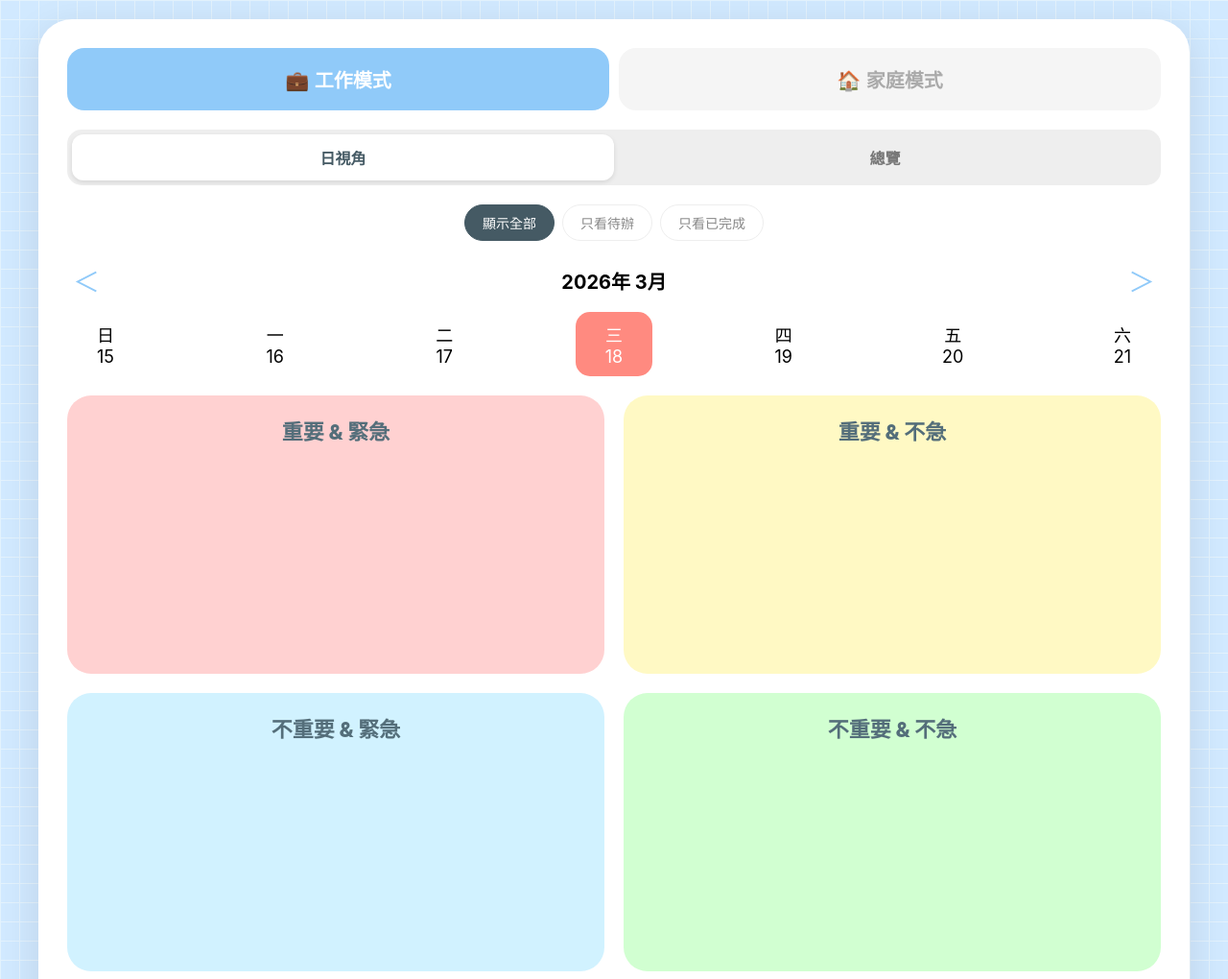
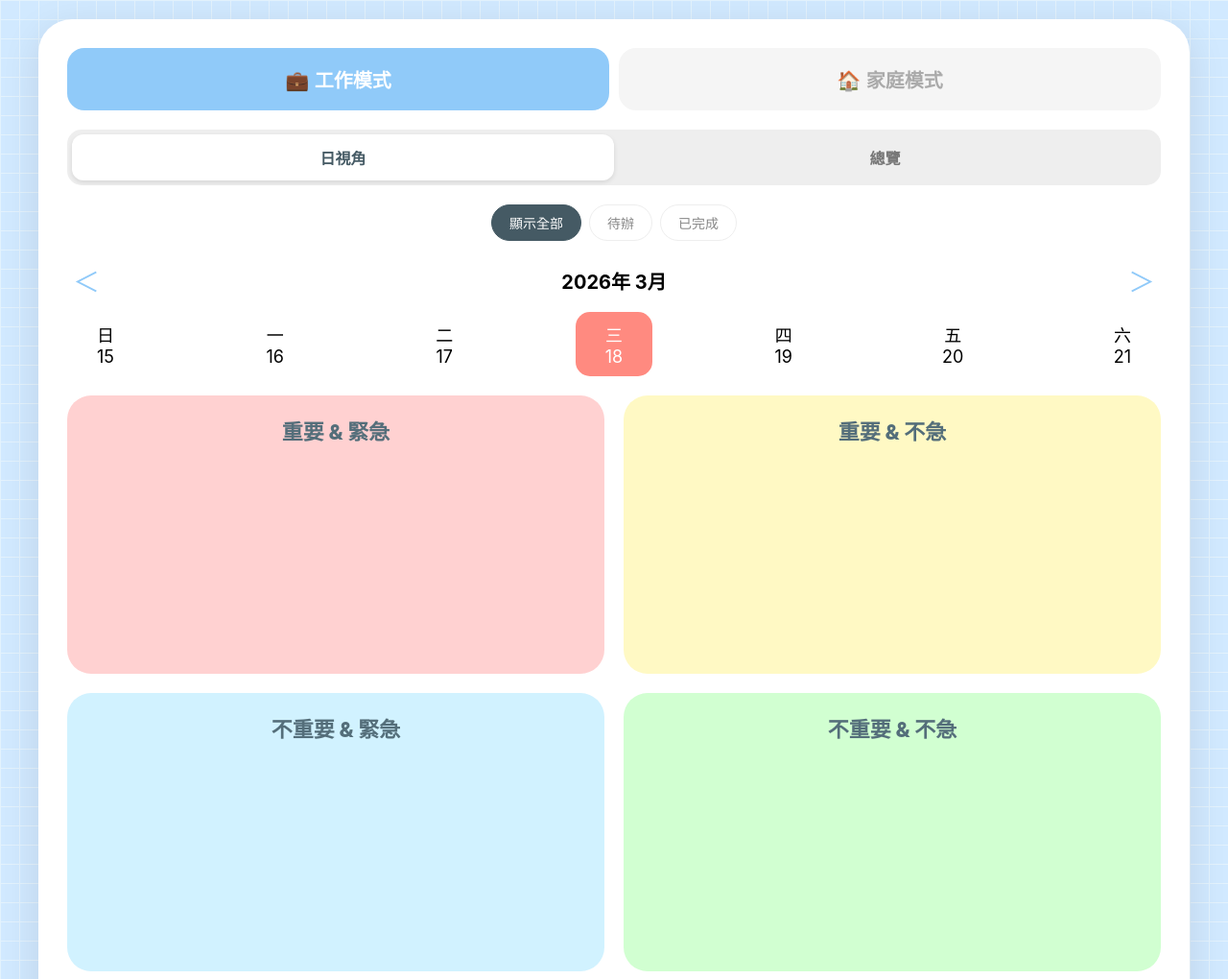
Before and after one commit to AlinaFromTW/my-todo, a plain HTML site: page index.html in a window 1280 px wide. Shown: the top 1020 px of the page at 96% size. Drawn offline with Linux system fonts and the light colour scheme; no server answers.

Commit message:
Update index.html

```diff
--- a/index.html
+++ b/index.html
@@ -130,8 +130,8 @@
 
     <div class="filter-group">
         <button class="filter-btn active" id="filter-all" onclick="setFilter('all')">顯示全部</button>
-        <button class="filter-btn" id="filter-pending" onclick="setFilter('pending')">只看待辦</button>
-        <button class="filter-btn" id="filter-done" onclick="setFilter('done')">只看已完成</button>
+        <button class="filter-btn" id="filter-pending" onclick="setFilter('pending')">待辦</button>
+        <button class="filter-btn" id="filter-done" onclick="setFilter('done')">已完成</button>
     </div>
 
     <div id="day-area">
```
